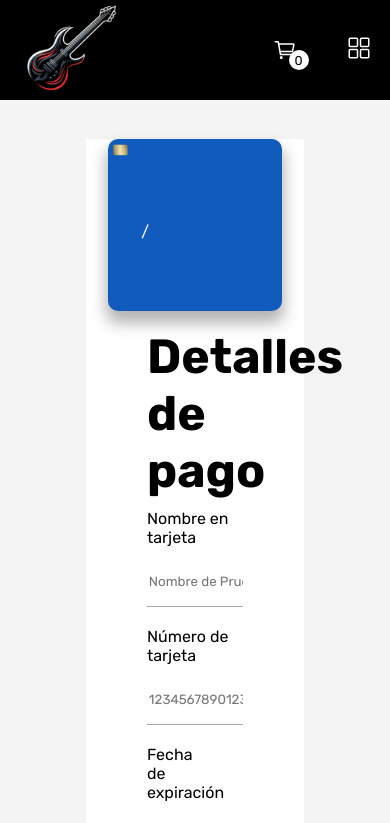
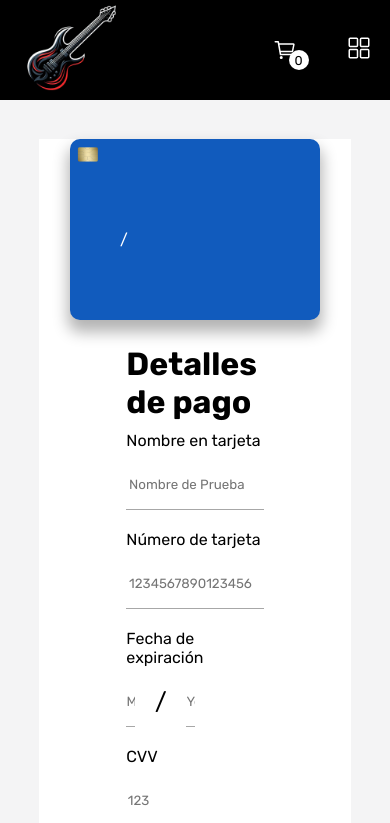
Before and after one commit to Juanhernandez1424/global-music, an Angular app: page /pay in a window 390 px wide. Shown: the top 823 px of the page. Built offline with nearby package versions, Linux system fonts and the light colour scheme.

Commit message:
correcciones responsive

```diff
--- a/src/app/components/header/header.component.css
+++ b/src/app/components/header/header.component.css
@@ -101,7 +101,7 @@ ion-icon{
     position: absolute;
     border: 1px solid rgb(179, 179, 179);
     opacity: 0;
-    z-index: 1;
+    z-index: 10;
     transition: .5s;
 }
 
--- a/src/app/pages/pay/pay.component.css
+++ b/src/app/pages/pay/pay.component.css
@@ -312,6 +312,14 @@
 }
 
 @media (max-width: 900px){
+    .container__payment-details{
+        width: 100%;
+    }
+
+    .payment-details-info-card h3{
+        font-size: 2rem;
+    }
+
     .details-card-after{
         width: 80%;
         position: static;
```
